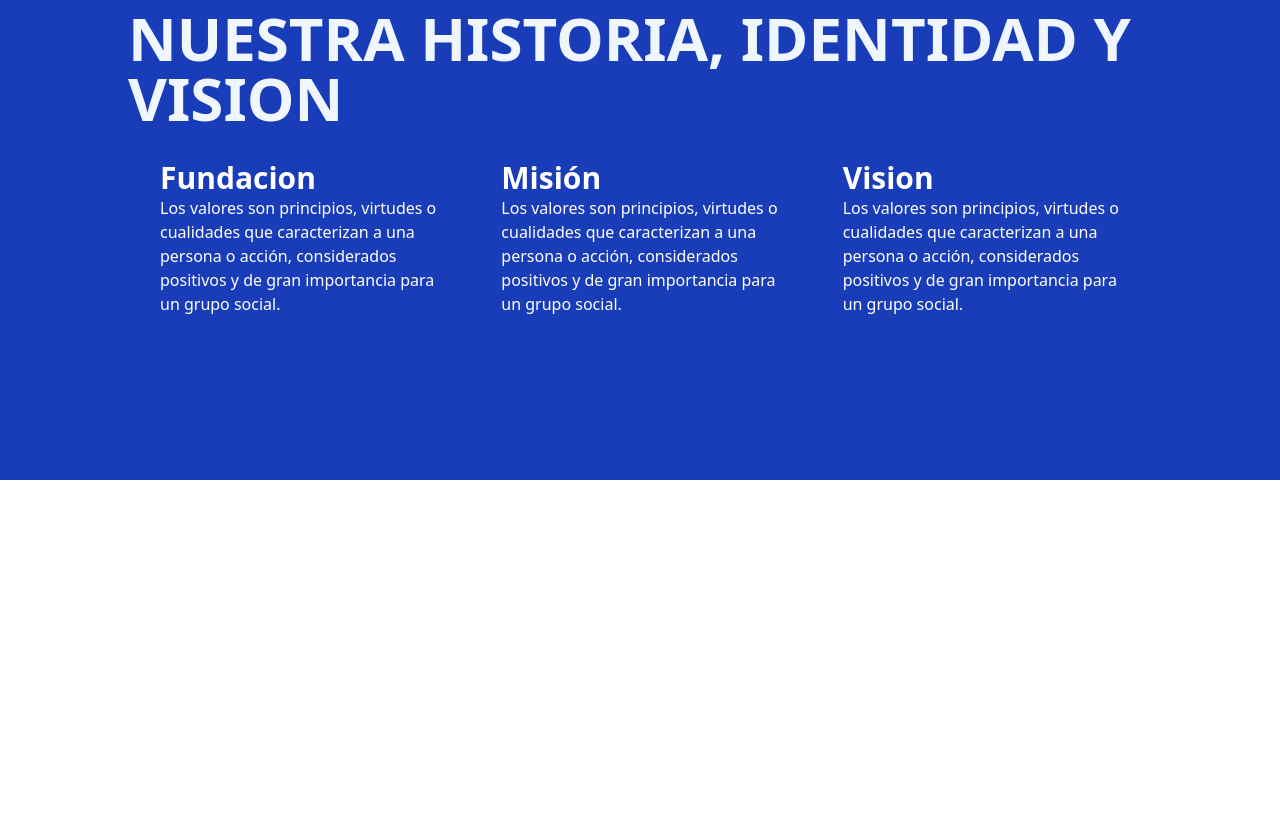
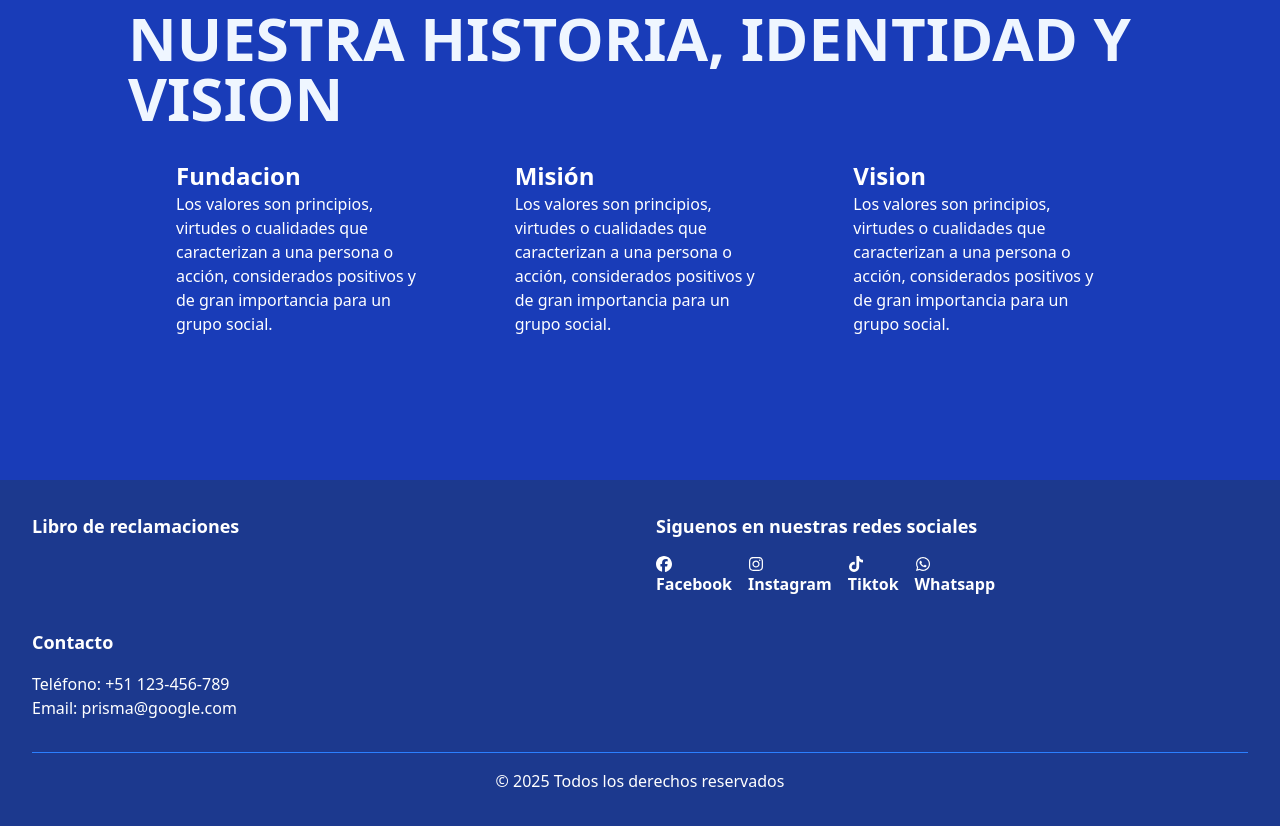
Before and after one commit to HHikki/proyectdevops, a React (Vite) app: page /Nosotros in a window 1280 px wide. Shown: the part 720-1546 px from the top of the page. Before the commit the page ends 1200 px from the top, so only its background shows below. Built offline with nearby package versions, Linux system fonts and the light colour scheme.

Commit message:
add: agregado de footer_luis

```diff
--- /dev/null
+++ b/src/components/Footer.jsx
@@ -0,0 +1,71 @@
+import React from "react";
+import { FaTiktok, FaWhatsapp } from "react-icons/fa";
+import { FaFacebook, FaInstagram } from "react-icons/fa6";
+
+export const Footer = () => {
+  return (
+    <div>
+      <footer className="bg-blue-900 px-4 md:px-16 lg:px-8 text-white py-8">
+        <div className="grid grid-cols-1 md:grid-cols-2 gap-8">
+          {/* libro de reclamos */}
+          <div>
+            <a href="#" className="text-lg font-bold mb-4">
+              Libro de reclamaciones
+            </a>
+          </div>
+
+          {/* iconos */}
+          <div className="">
+            <h2 className="text-lg font-bold mb-4">
+              Siguenos en nuestras redes sociales
+            </h2>
+            <div>
+              <ul className="flex space-x-4">
+                <li>
+                  <FaFacebook />
+                  <a href="#" className="text-white font-bold">
+                    Facebook
+                  </a>
+                </li>
+
+                <li>
+                  <FaInstagram />
+                  <a href="#" className="text-white font-bold">
+                    Instagram
+                  </a>
+                </li>
+
+                <li>
+                  <FaTiktok />
+                  <a href="" className="text-white font-bold">
+                    Tiktok
+                  </a>
+                </li>
+
+                <li>
+                  <FaWhatsapp />
+                  <a href="" className="text-white font-bold">
+                    Whatsapp
+                  </a>
+                </li>
+              </ul>
+            </div>
+          </div>
+        </div>
+        <div className="grid grid-cols-1 md:grid-cols-2 gap-8 mt-8">
+          {/* contacto */}
+          <div className="">
+            <h2 className="text-lg font-bold mb-4">Contacto</h2>
+            <p className="text-white">Teléfono: +51 123-456-789</p>
+            <p className="text-white">
+              Email: <a href="mailto:prisma@google.com">prisma@google.com</a>
+            </p>
+          </div>
+        </div>
+        <div className="text-center py-4 border-t border-blue-500 mt-8">
+          <p className="text-white">© 2025 Todos los derechos reservados</p>
+        </div>
+      </footer>
+    </div>
+  );
+};
--- a/src/pages/Nosotros.jsx
+++ b/src/pages/Nosotros.jsx
@@ -1,6 +1,7 @@
 import React from "react";
 import Button_A from "../components/Button_A";
 import img_map from "../assets/foto_map.png";
+import { Footer } from "../components/Footer";
 
 const Nosotros = () => {
   const valoresV = [
@@ -38,18 +39,22 @@ const Nosotros = () => {
             </h1>
           </div>
 
-          <div className="flex">
+          <div className="flex flex-col md:flex-row gap-6 px-4">
             {valoresV.map((v, index) => (
-              <div key={index} className="p-8">
-                <p className="text-white text-3xl font-bold ">
+              <div key={index} className="p-4 md:p-8 max-w-sm md:max-w-md">
+                <p className="text-white text-lg md:text-2xl font-bold text-center md:text-left">
                   {v.nombre}
                 </p>
-                <p className="text-white">{v.descripcion}</p>
+                <p className="text-white text-sm md:text-base leading-tight md:leading-normal">
+                  {v.descripcion}
+                </p>
               </div>
             ))}
           </div>
         </div>
       </div>
+
+      <Footer />
     </>
   );
 };
```
